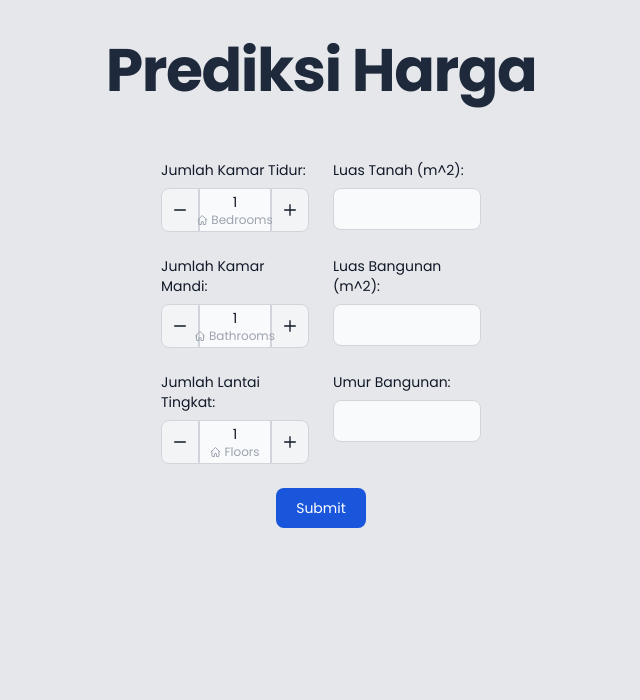
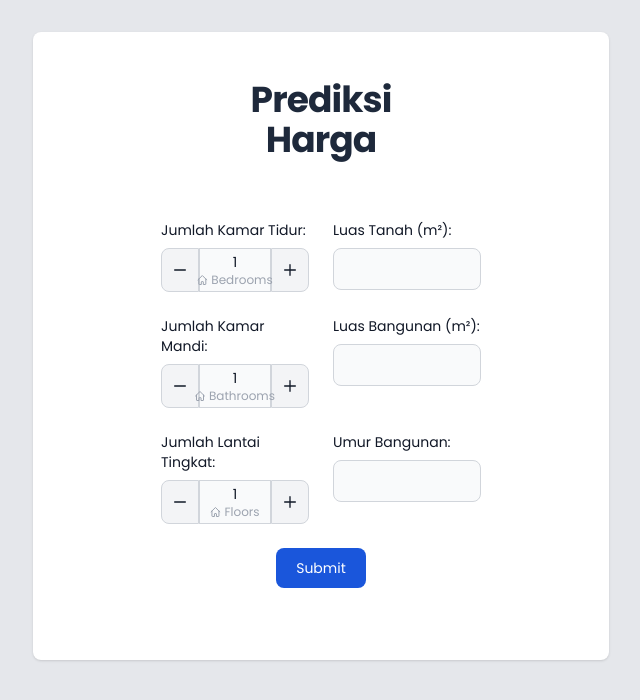
Before and after one commit to januarpancaran/jabodetabek-house-price-prediction, a Flask app: page /predict in a window 1280 px wide. Shown: the part 64-764 px from the top of the page, without its empty margins (319-959 px from the left). Run offline with Flask 3, Linux system fonts and the light colour scheme; style sheets or scripts are compiled from the project's sources; parts of the project's set-up code (start-up, migrations or seed data) failed here and were passed over; some libraries are stand-ins or nearby versions.

Commit message:
menambahkan styling pada predict.html

```diff
--- a/templates/pages/predict.html
+++ b/templates/pages/predict.html
@@ -1,11 +1,13 @@
 {% extends "index.html" %} {% block title %}Statistika{% endblock %} {% block
 content %}
 <section id="predict-page" class="flex justify-center">
-  <div class="container">
+  <div
+    class="container max-w-xl mx-auto w-full bg-white rounded-lg shadow dark:bg-gray-800 p-4 md:p-6 mt-8"
+  >
     <!-- Page Title Start -->
-    <div class="flex justify-center items-center mt-10">
+    <div class="flex justify-center items-center mt-6">
       <h1
-        class="text-slate-800 text-4xl font-bold tracking-tight lg:font-extrabold lg:text-6xl lg:leading-none dark:text-white lg:text-center xl:px-36 lg:mb-7 word-wrap"
+        class="text-slate-800 text-4xl font-bold tracking-tight lg:font-extrabold lg:text-4xl lg:leading-none dark:text-white lg:text-center xl:px-36 lg:mb-7 word-wrap"
       >
         Prediksi Harga
       </h1>
@@ -113,7 +115,7 @@ content %}
             <label
               for="land-size"
               class="block mb-2 text-sm font-medium text-gray-900 dark:text-white"
-              >Luas Tanah (m^2):</label
+              >Luas Tanah (m&sup2;):</label
             >
             <input
               type="text"
@@ -219,7 +221,7 @@ content %}
             <label
               for="building-size"
               class="block mb-2 text-sm font-medium text-gray-900 dark:text-white"
-              >Luas Bangunan (m^2):</label
+              >Luas Bangunan (m&sup2;):</label
             >
             <input
               type="text"
@@ -339,7 +341,7 @@ content %}
         </div>
 
         <!-- Submit Button Start -->
-        <div class="flex justify-center items-center">
+        <div class="flex justify-center items-center mb-6 pb-6">
           <button
             type="submit"
             class="text-white bg-blue-700 hover:bg-blue-800 focus:ring-4 focus:outline-none focus:ring-blue-300 font-medium rounded-lg text-sm w-full sm:w-auto px-5 py-2.5 text-center dark:bg-blue-600 dark:hover:bg-blue-700 dark:focus:ring-blue-800"
```
